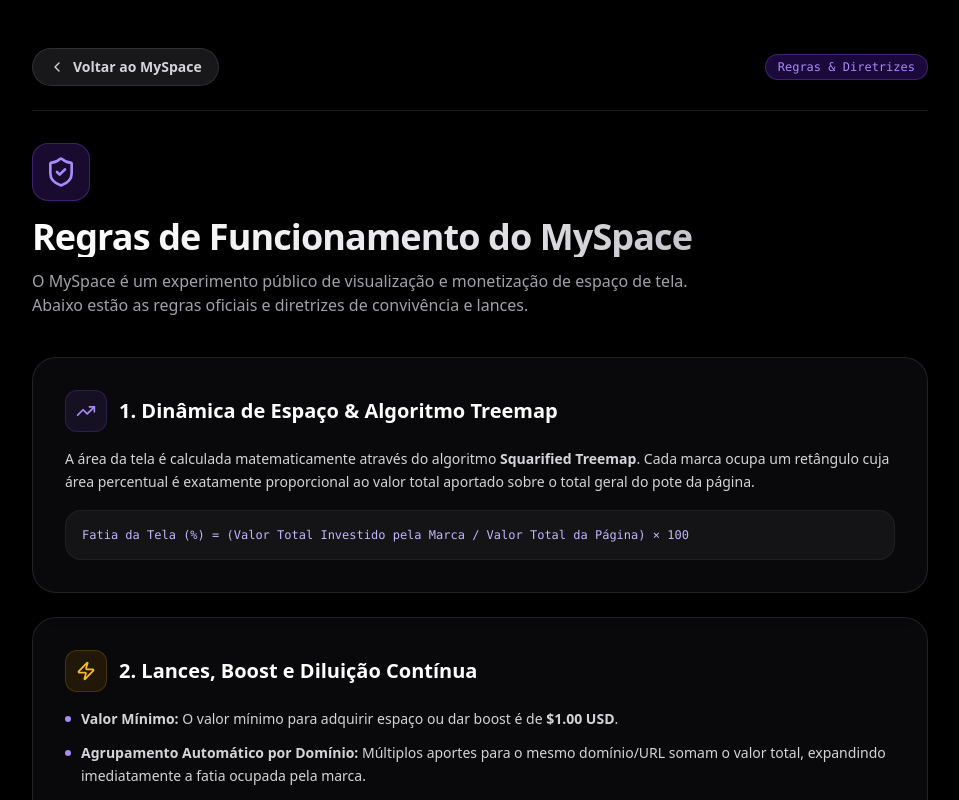
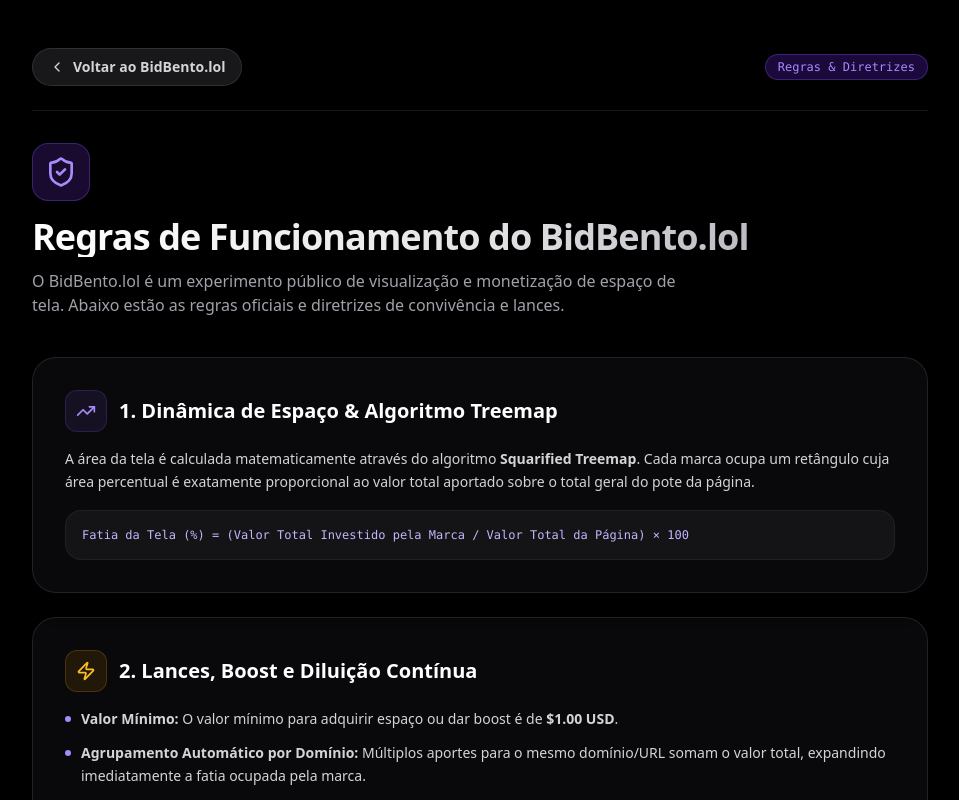
Before and after one commit to victorgrcabral/bidbento.lol, a Next.js app: page /rules in a window 1280 px wide. Shown: the top 800 px of the page, without its empty margins (160-1119 px from the left). Built offline with nearby package versions, Linux system fonts and the light colour scheme.

Commit message:
feat(branding): update all user-facing branding and metadata to bidbento.lol

```diff
--- a/package.json
+++ b/package.json
@@ -1,5 +1,5 @@
 {
-  "name": "myspace",
+  "name": "bidbento",
   "version": "0.1.0",
   "private": true,
   "scripts": {
--- a/src/app/admin/page.tsx
+++ b/src/app/admin/page.tsx
@@ -73,7 +73,7 @@
               <Shield className="w-6 h-6" />
             </div>
             <div>
-              <h1 className="text-xl font-bold">Painel de Moderação - MySpace</h1>
+              <h1 className="text-xl font-bold">Painel de Moderação - BidBento.lol</h1>
               <p className="text-xs text-zinc-400">Gerenciamento seguro de marcas e conteúdo</p>
             </div>
           </div>
--- a/src/app/api/boost/route.ts
+++ b/src/app/api/boost/route.ts
@@ -36,7 +36,7 @@
             price_data: {
               currency: "usd",
               product_data: {
-                name: `Boost no MySpace - ${brand.name}`,
+                name: `Boost no BidBento.lol - ${brand.name}`,
                 description: `Aumentar dominância da marca ${brand.domain}`,
                 images: brand.logoUrl ? [brand.logoUrl] : undefined,
               },
--- a/src/app/api/checkout/route.ts
+++ b/src/app/api/checkout/route.ts
@@ -41,7 +41,7 @@
             price_data: {
               currency: "usd",
               product_data: {
-                name: `Espaço no MySpace - ${name}`,
+                name: `Espaço no BidBento.lol - ${name}`,
                 description: `Ocupe seu espaço na tela para ${domain}`,
                 images: finalLogo ? [finalLogo] : undefined,
               },
--- a/src/app/checkout/page.tsx
+++ b/src/app/checkout/page.tsx
@@ -196,7 +196,7 @@
             className="flex items-center gap-2 text-xs sm:text-sm font-semibold text-zinc-300 hover:text-white bg-zinc-900 border border-white/10 px-4 py-2 rounded-full transition-all"
           >
             <ChevronLeft className="w-4 h-4" />
-            <span>Voltar ao MySpace</span>
+            <span>Voltar ao BidBento.lol</span>
           </Link>
 
           <span className="text-xs font-mono text-emerald-400 bg-emerald-950/60 border border-emerald-500/30 px-3 py-1 rounded-full flex items-center gap-1.5">
--- a/src/app/layout.tsx
+++ b/src/app/layout.tsx
@@ -2,9 +2,9 @@
 import "./globals.css";
 
 export const metadata: Metadata = {
-  title: "MySpace - Dispute a Dominância Visual da Tela",
+  title: "BidBento.lol - Dispute a Dominância Visual da Tela",
   description:
-    "Compre espaço e conquiste a tela em tempo real para sua marca, software ou SaaS. Inspirado na dinâmica viral do outbid.lol.",
+    "Compre espaço e conquiste a tela em tempo real para sua marca, software ou SaaS no bidbento.lol. Inspirado na dinâmica viral do outbid.lol.",
   icons: {
     icon: "/favicon.ico",
   },
--- a/src/app/page.tsx
+++ b/src/app/page.tsx
@@ -114,7 +114,7 @@
           <div className="w-full h-full flex flex-col items-center justify-center gap-3">
             <div className="w-10 h-10 border-2 border-violet-500 border-t-transparent rounded-full animate-spin" />
             <span className="text-xs text-zinc-400 font-mono tracking-wider">
-              CARREGANDO O MYSPACE...
+              CARREGANDO O BIDBENTO.LOL...
             </span>
           </div>
         ) : (
--- a/src/app/rules/page.tsx
+++ b/src/app/rules/page.tsx
@@ -24,7 +24,7 @@
             className="flex items-center gap-2 text-xs sm:text-sm font-semibold text-zinc-300 hover:text-white bg-zinc-900 border border-white/10 px-4 py-2 rounded-full transition-all hover:border-violet-500/50"
           >
             <ChevronLeft className="w-4 h-4" />
-            <span>Voltar ao MySpace</span>
+            <span>Voltar ao BidBento.lol</span>
           </Link>
 
           <span className="text-xs font-mono text-violet-400 bg-violet-950/60 border border-violet-500/30 px-3 py-1 rounded-full">
@@ -38,10 +38,10 @@
             <ShieldCheck className="w-8 h-8" />
           </div>
           <h1 className="text-3xl sm:text-4xl font-extrabold tracking-tight mb-3 bg-gradient-to-r from-white via-zinc-200 to-zinc-400 bg-clip-text text-transparent">
-            Regras de Funcionamento do MySpace
+            Regras de Funcionamento do BidBento.lol
           </h1>
           <p className="text-sm sm:text-base text-zinc-400 max-w-2xl leading-relaxed">
-            O MySpace é um experimento público de visualização e monetização de espaço de tela. Abaixo estão as regras oficiais e diretrizes de convivência e lances.
+            O BidBento.lol é um experimento público de visualização e monetização de espaço de tela. Abaixo estão as regras oficiais e diretrizes de convivência e lances.
           </p>
         </div>
 
--- a/src/components/BottomConversionBar.tsx
+++ b/src/components/BottomConversionBar.tsx
@@ -54,7 +54,7 @@
     lastBid
       ? `🔥 Último lance: ${lastBid.brandName} investiu +${formatCurrency(lastBid.amount, currency)} (${lastBid.timeAgo}).`
       : "💡 A partir de $1.00 sua marca já ganha visibilidade instantânea.",
-    "🛡️ Não seja diluído! Garanta sua dominância visual no MySpace.",
+    "🛡️ Não seja diluído! Garanta sua dominância visual no BidBento.lol.",
   ];
 
   useEffect(() => {
--- a/src/components/LeaderboardDrawer.tsx
+++ b/src/components/LeaderboardDrawer.tsx
@@ -42,7 +42,7 @@
             <div>
               <h2 className="font-bold text-lg text-white">Ranking de Dominância</h2>
               <p className="text-xs text-zinc-400">
-                Todas as {brands.length} marcas disputando o MySpace
+                Todas as {brands.length} marcas disputando o BidBento.lol
               </p>
             </div>
           </div>
--- a/src/components/PurchaseModal.tsx
+++ b/src/components/PurchaseModal.tsx
@@ -290,7 +290,7 @@
               ~{calculation.projectedPercentage}%
             </span>
             <span className="text-xs text-zinc-300">
-              de toda a área útil na tela do MySpace!
+              de toda a área útil na tela do BidBento.lol!
             </span>
           </div>
 
--- a/src/components/ScreenTreemap.tsx
+++ b/src/components/ScreenTreemap.tsx
@@ -64,7 +64,7 @@
         </div>
         <h2 className="text-2xl font-bold text-white mb-2">A tela está vazia</h2>
         <p className="text-sm text-zinc-400 max-w-md mb-6">
-          Seja a primeira marca a conquistar 100% de dominância no MySpace por apenas $1.00!
+          Seja a primeira marca a conquistar 100% de dominância no BidBento.lol por apenas $1.00!
         </p>
         <button
           onClick={onOpenPurchase}
```
Also changed, not shown: 1 other file (tests, documents, lock files or other folders).
